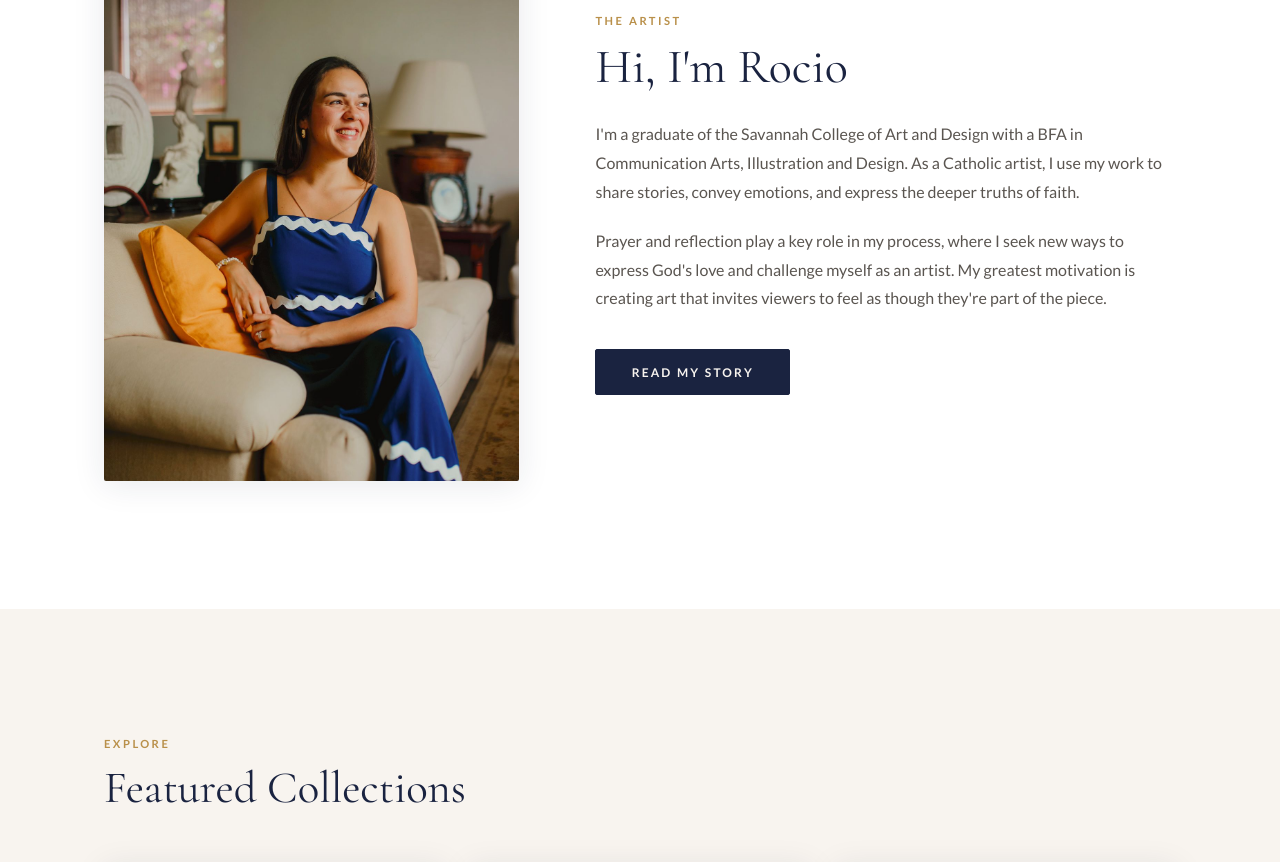
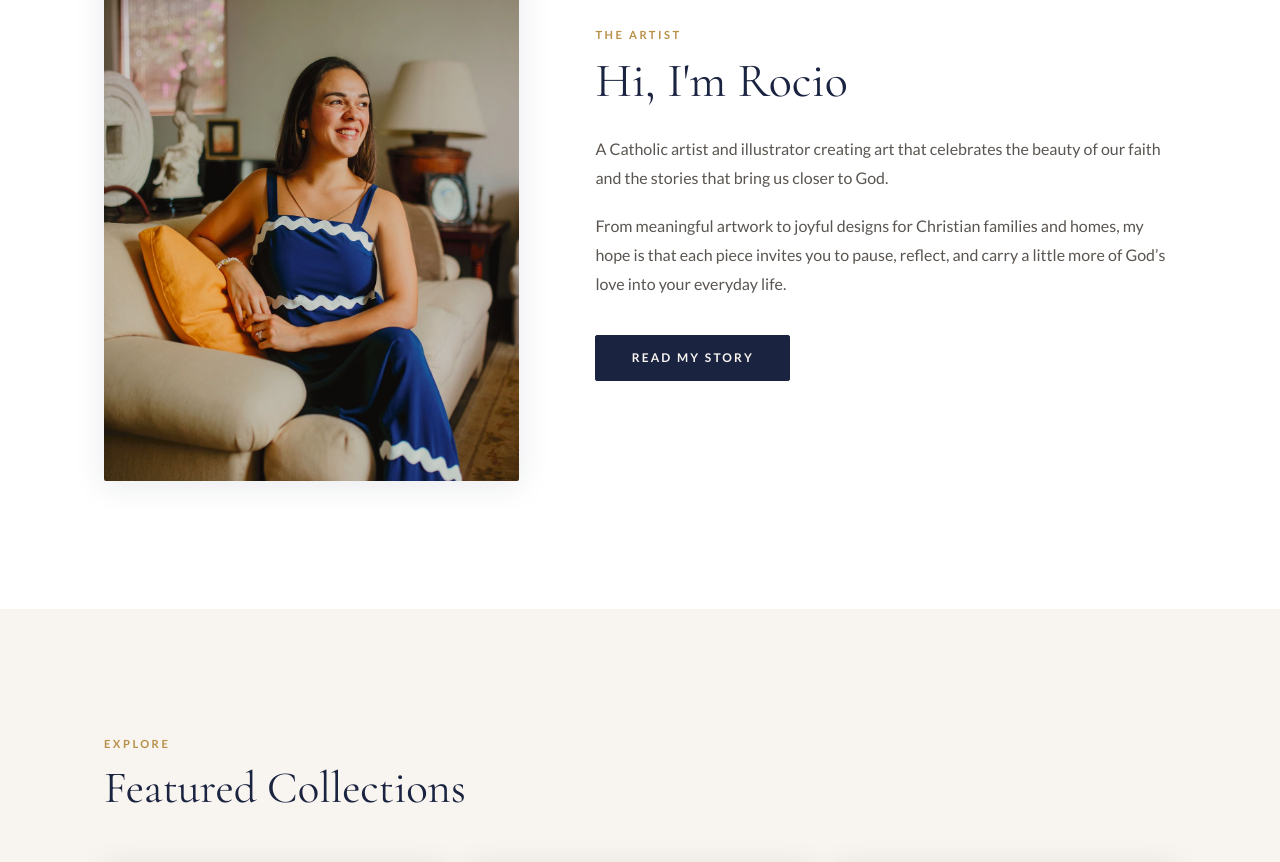
Before and after one commit to JPOS17/Rocio-Arts, a React (Vite) app: page / in a window 1280 px wide. Shown: the part 1000-1862 px from the top of the page. Built offline with nearby package versions, Linux system fonts and the light colour scheme; no server answers.

Commit message:
changed hero/intro text

```diff
--- a/src/pages/Home.tsx
+++ b/src/pages/Home.tsx
@@ -67,7 +67,9 @@ const Home = () => {
         <div className="hero__content">
           <p className="hero__eyebrow">Rocio Ortiz Studio</p>
           <h1 className="hero__headline">
-            Faith-inspired artwork that invites you
+            Faith-inspired artwork
+            <br />
+            that invites you
             <br />
             into prayerful moments
           </h1>
@@ -101,16 +103,10 @@ const Home = () => {
             <span className="section-label">The Artist</span>
             <h2 className="intro__heading">Hi, I'm Rocio</h2>
             <p className="intro__body">
-              I'm a graduate of the Savannah College of Art and Design with a
-              BFA in Communication Arts, Illustration and Design. As a Catholic
-              artist, I use my work to share stories, convey emotions, and
-              express the deeper truths of faith.
+              A Catholic artist and illustrator creating art that celebrates the beauty of our faith and the stories that bring us closer to God.
             </p>
             <p className="intro__body">
-              Prayer and reflection play a key role in my process, where I seek
-              new ways to express God's love and challenge myself as an artist.
-              My greatest motivation is creating art that invites viewers to
-              feel as though they're part of the piece.
+              From meaningful artwork to joyful designs for Christian families and homes, my hope is that each piece invites you to pause, reflect, and carry a little more of God’s love into your everyday life.
             </p>
             <Link to="/about" className="btn btn--dark">
               Read My Story
```
Also changed, not shown: 1 other file (tests, documents, lock files or other folders).
